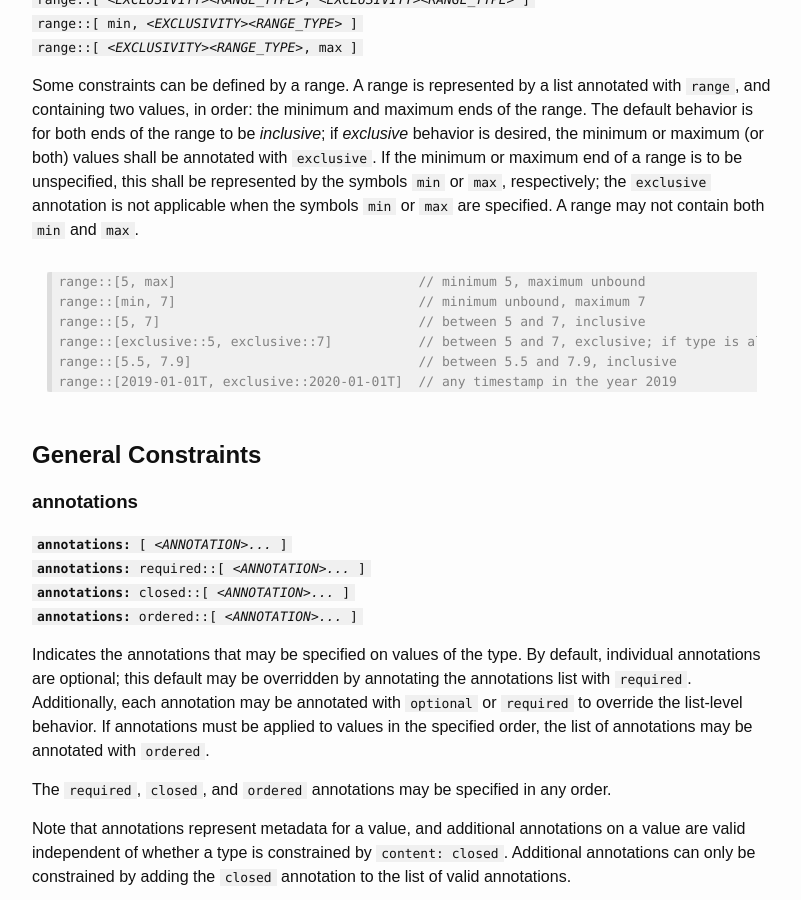
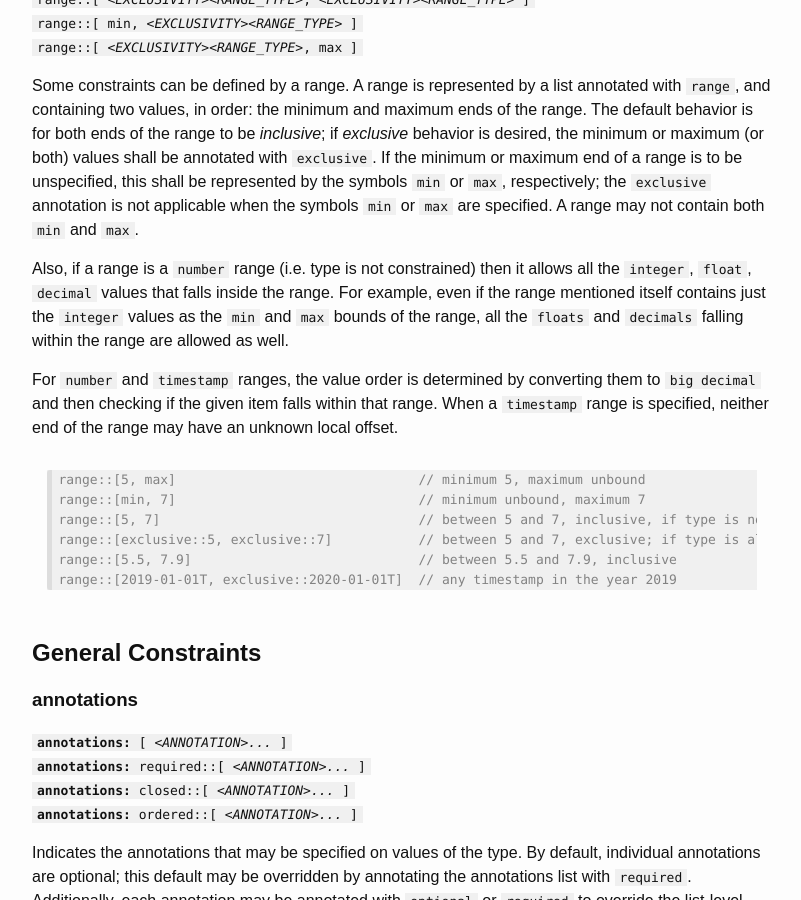
Before and after one commit to amazon-ion/ion-schema, a Jekyll site: the page built from docs/spec.md, in a window 1280 px wide and 900 px high, scrolled down 5081 px. Shown: the whole window, without its empty margins (238-1039 px from the left). Built offline with Jekyll 4.4.1, drawn with Linux system fonts in a browser that asks for light colours; some of the changed text lies outside the part shown.

Commit message:
adds changes for partial order of timestamp and number ranges

````diff
--- a/docs/spec.md
+++ b/docs/spec.md
@@ -273,10 +273,19 @@ be represented by the symbols `min` or `max`, respectively; the `exclusive`
 annotation is not applicable when the symbols `min` or `max` are specified.
 A range may not contain both `min` and `max`.
 
+Also, if a range is a `number` range (i.e. type is not constrained) then it allows all the `integer`, `float`,
+`decimal` values that falls inside the range. For example, even if the range mentioned itself contains just the
+`integer` values as the `min` and `max` bounds of the range, all the `floats` and `decimals` falling within the
+range are allowed as well.
+
+For `number` and `timestamp` ranges, the value order is determined by converting them to `big decimal` and then
+ checking if the given item falls within that range. When a `timestamp` range is specified, neither end of the range
+  may have an unknown local offset.
+
 > ```
 > range::[5, max]                               // minimum 5, maximum unbound
 > range::[min, 7]                               // minimum unbound, maximum 7
-> range::[5, 7]                                 // between 5 and 7, inclusive
+> range::[5, 7]                                 // between 5 and 7, inclusive, if type is not constrained to be an int, not only 5, 6, 7 but 5.1, 5.2,... all int, float and decimal values within the range are allowed
 > range::[exclusive::5, exclusive::7]           // between 5 and 7, exclusive; if type is also constrained to be an int, only 6 is allowed
 > range::[5.5, 7.9]                             // between 5.5 and 7.9, inclusive
 > range::[2019-01-01T, exclusive::2020-01-01T]  // any timestamp in the year 2019
@@ -338,7 +347,8 @@ expected, `5`, `null`, `null.null`, and `null.int` are valid, but
 ### valid_values
 
 <code><b>valid_values:</b> [ <i>&lt;VALUE&gt;...</i> ]</code><br/>
-<code><b>valid_values:</b> <i>&lt;RANGE&lt;NUMBER&gt;&gt;</i></code>
+<code><b>valid_values:</b> <i>&lt;RANGE&lt;NUMBER&gt;&gt;</i></code><br/>
+<code><b>valid_values:</b> <i>&lt;RANGE&lt;TIMESTAMP&gt;&gt;</i></code>
 
 A list of acceptable, non-annotated values;  any values not present
 in the list are invalid. Whether a particular value matches
````
